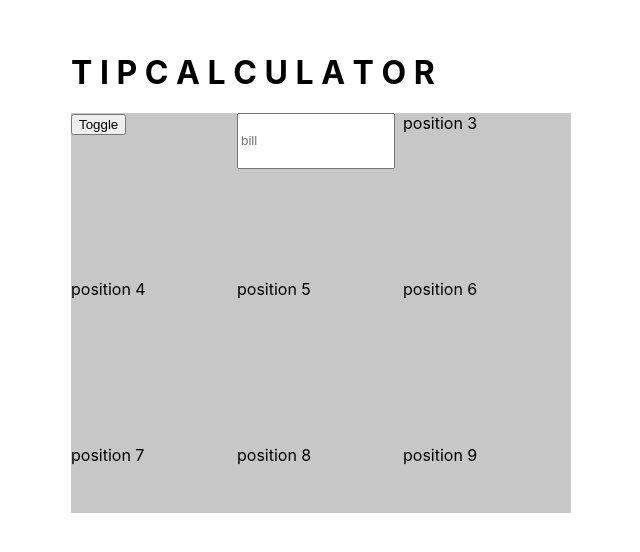
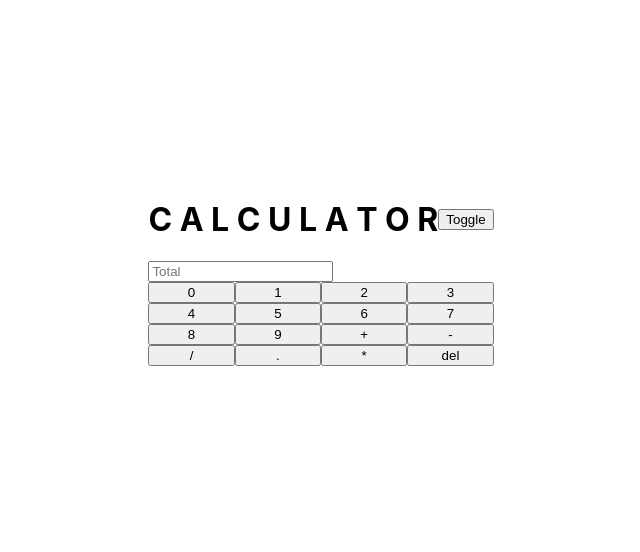
Before and after one commit to Entropiks/PrettyCalculator, a React (Create React App) app: page / in a window 1280 px wide. Shown: the part 128-680 px from the top of the page, without its empty margins (319-959 px from the left). Built offline with nearby package versions, Linux system fonts and the light colour scheme.

Commit message:
just need to link up the total state and css

```diff
--- a/src/App.js
+++ b/src/App.js
@@ -9,34 +9,49 @@ const ToggleButton = styled.div``;
 
 function App() {
 
-  // Theme state
   const [theme, setTheme] = useState('light');
-  // Calculation answer state
-  const [tip, setTip] = useState(0);
+  const [userInput, setUserInput] = useState([]);
+  const [total, setTotal] = useState(0);
 
   const themeToggler = () => {
     if (theme === 'light' ? setTheme('dark') : setTheme('light'));
   }
 
+  const calcButtons = [];
+  const makeButtons = () => {
+    for (let i = 0; i < 10; i++) {
+      calcButtons.push(
+        <button onClick={handleButtonClick} key={i} value={i}>{i}</button>
+      )
+    }
+    return calcButtons;
+  }
+
+  function handleButtonClick(e) {
+    console.log(e.target.value);
+    setUserInput(e.target.value);
+  }
+
+
+
   return (
     <ThemeProvider theme={theme === 'light' ? lightMode : darkMode}>
       <GlobalStyles/>
-      <h1>T I P C A L C U L A T O R</h1>
-      <div className="calc-wrapper">
-        {/* Grid position 1 */}
+      <header>
+        <h1>C A L C U L A T O R</h1>
         <ToggleButton>
           <button onClick={() => themeToggler()}>Toggle</button>
         </ToggleButton>
-        {/* Grid position 2 */}
-        <input className="input-bill" placeholder="bill"/>
-        <div>position 3</div>
-        <div>position 4</div>
-        <div>position 5</div>
-        <div>position 6</div>
-        <div>position 7</div>
-        <div>position 8</div>
-        <div>position 9</div>
-
+      </header>
+      <input className="total" placeholder="Total" value={userInput}/>
+      <div className="calc-wrapper">
+        { makeButtons() }
+        <button onClick={handleButtonClick} value="+">+</button>
+        <button onClick={handleButtonClick} value="-">-</button>
+        <button onClick={handleButtonClick} value="/">/</button>
+        <button onClick={handleButtonClick} value=".">.</button>
+        <button onClick={handleButtonClick} value="*">*</button>
+        <button onClick={handleButtonClick} value="del">del</button>
       </div>
     </ThemeProvider>
   );
--- a/src/Components/Themes.js
+++ b/src/Components/Themes.js
@@ -25,12 +25,18 @@ export const GlobalStyles = createGlobalStyle`
 
   .calc-wrapper {
     display: grid;
-    grid-template-columns: 150px 150px 150px;
-    grid-template-rows: 150px 150px;
-    grid-gap: 1rem;
-    width: 500px;
-    height: 400px;
-    background-color: ${props => props.theme.calcWrapper};
+    grid-template-columns: 4fr 4fr 4fr 4fr;
+    grid-template-rows: 4fr 4fr 4fr 4fr;
+    grid-template-areas:
+      "calcbutton"
+      "calcbutton"
+      "calcbutton"
+      "calcbutton";
+    // background-color: ${props => props.theme.calcWrapper};
+  }
+
+  .cal-wrapper div {
+    padding: 5px;
   }
 
   .input-bill {
@@ -39,4 +45,10 @@ export const GlobalStyles = createGlobalStyle`
     height: 50px;
   }
 
+  header {
+    // we should add props here for the theme
+    display: flex;
+    align-items: center;
+  }
+
 `
```
